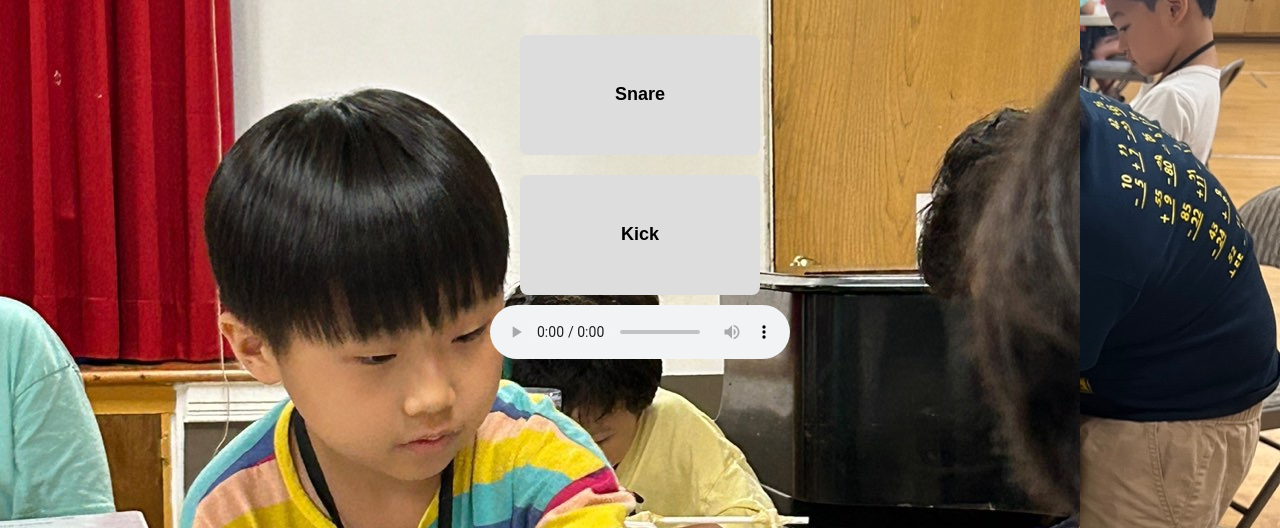
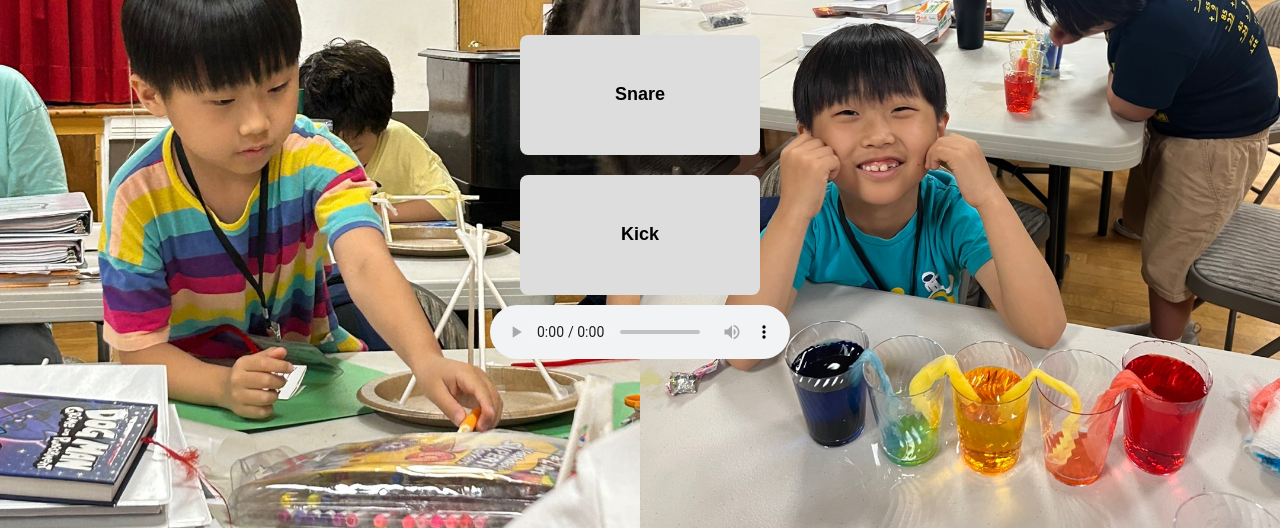
Before and after one commit to roony1010/seojun-drum.io, a plain HTML site: page index.html in a window 1280 px wide. Shown: the part 272-800 px from the top of the page. Drawn offline with nearby package versions, Linux system fonts and the light colour scheme.

Commit message:
Update styles.css

```diff
--- a/styles.css
+++ b/styles.css
@@ -59,7 +59,7 @@ body {
     url('seojunbear.jpg'),
     url('seojunpaint.jpg'),
     url('seojundrum.jpg');
-  background-size: 100%, 100, 100%, 100%;
+  background-size: 50%, 50%, 50%, 50%;
   background-repeat: no-repeat;
   background-position: top left, bottom left, top right, bottom right;
 }
```
